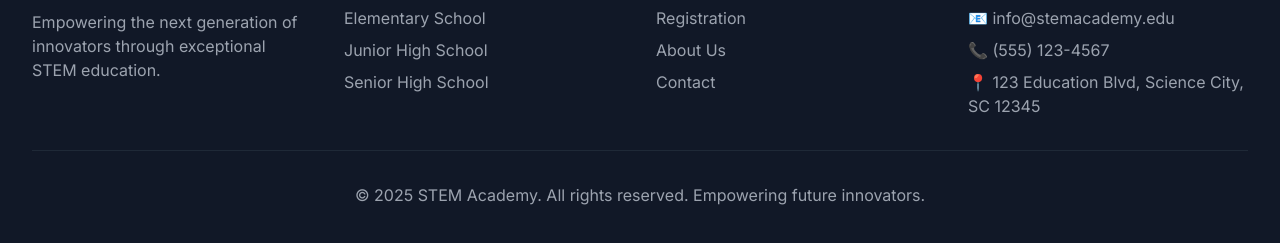
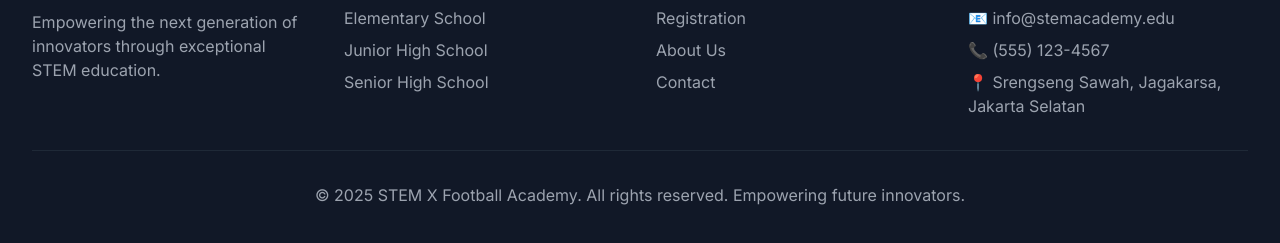
Before and after one commit to hlipaquito-hash/websitee, a plain HTML site: page OKComputer_STEM After-School Website/about.html in a window 1280 px wide. Shown: the part 4968-5211 px from the top of the page. Drawn offline with nearby package versions, Linux system fonts and the light colour scheme.

Commit message:
Update about.html

```diff
--- a/OKComputer_STEM After-School Website/about.html
+++ b/OKComputer_STEM After-School Website/about.html
@@ -517,12 +517,12 @@
                     <div class="space-y-2 text-gray-400">
                         <p>📧 info@stemacademy.edu</p>
                         <p>📞 (555) 123-4567</p>
-                        <p>📍 123 Education Blvd, Science City, SC 12345</p>
+                        <p>📍 Srengseng Sawah, Jagakarsa, Jakarta Selatan</p>
                     </div>
                 </div>
             </div>
             <div class="border-t border-gray-800 mt-8 pt-8 text-center text-gray-400">
-                <p>&copy; 2025 STEM Academy. All rights reserved. Empowering future innovators.</p>
+                <p>&copy; 2025 STEM X Football Academy. All rights reserved. Empowering future innovators.</p>
             </div>
         </div>
     </footer>
```
